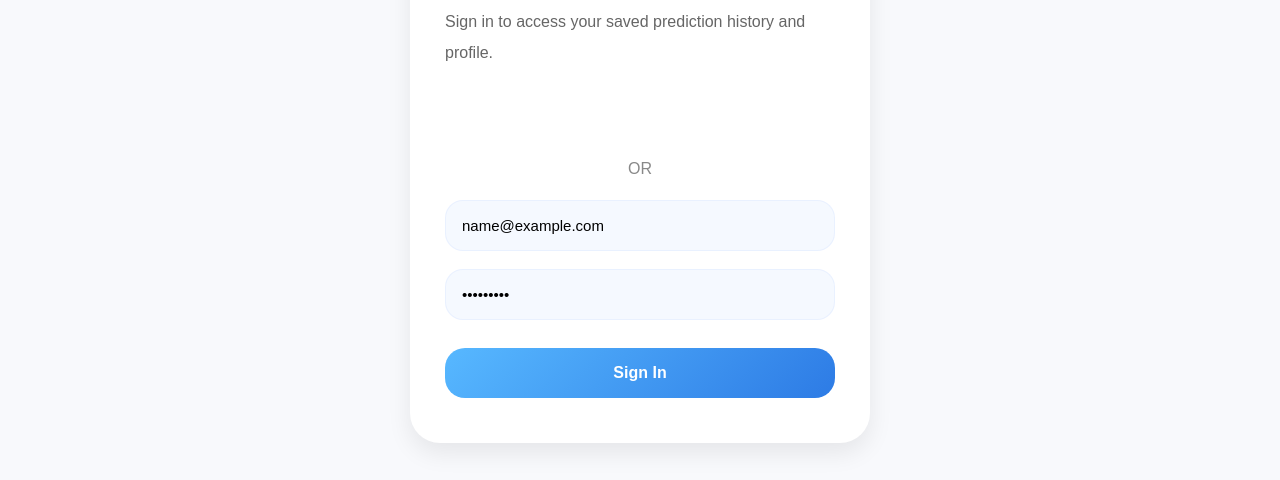
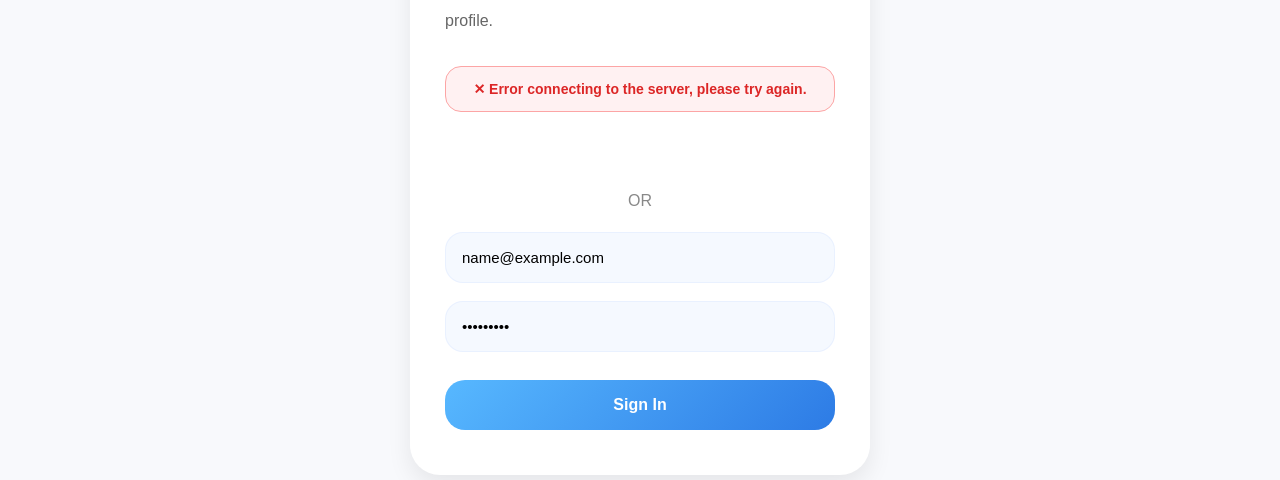
Before and after one commit to LayanJunaid/heart-disease-prediction, a React (Vite) app in the folder heart-disease-frontend/: page /signin in a window 1280 px wide. Both pictures are taken after typing "name@example.com", "Sample123" into the empty fields and a click on the button "Sign In". Shown: the part 314-794 px from the top of the page. Built offline with nearby package versions, Linux system fonts and the light colour scheme; no server answers.

Commit message:
Enhance SignIn component with success and error messages, and update translations for login feedback

```diff
--- a/heart-disease-frontend/src/pages/SignIn.jsx
+++ b/heart-disease-frontend/src/pages/SignIn.jsx
@@ -1,17 +1,12 @@
 import { useState } from "react";
-
 import Navbar from "../components/Navbar";
 import Footer from "../components/Footer";
-
 import { useNavigate } from "react-router-dom";
 import { useTranslation } from "react-i18next";
-
 import { GoogleLogin } from "@react-oauth/google";
-
 import "../styles/auth.css";
 
 function SignIn() {
-
   const { t } = useTranslation();
   const navigate = useNavigate();
 
@@ -20,117 +15,113 @@ function SignIn() {
     password: "",
   });
 
+  const [successMsg, setSuccessMsg] = useState("");
+  const [errorMsg, setErrorMsg] = useState("");
+
   const saveLoginData = (data) => {
     localStorage.setItem("accessToken", data.accessToken);
     localStorage.setItem("refreshToken", data.refreshToken);
     localStorage.setItem("user", JSON.stringify(data.user));
-
-    navigate("/profile");
-    window.location.reload();
   };
 
   const handleChange = (e) => {
     const { name, value } = e.target;
-
-    setFormData({
-      ...formData,
-      [name]: value,
-    });
+    setFormData({ ...formData, [name]: value });
   };
 
   const handleLogin = async (e) => {
     e.preventDefault();
+    setErrorMsg("");
+    setSuccessMsg("");
 
     try {
-      const response = await fetch("http://localhost:5001/api/v1/auth/login", {
+      const response = await fetch(`${import.meta.env.VITE_API_URL}/api/v1/auth/login`, {
         method: "POST",
-        headers: {
-          "Content-Type": "application/json",
-        },
+        headers: { "Content-Type": "application/json" },
         body: JSON.stringify(formData),
       });
 
       const data = await response.json();
 
       if (!response.ok) {
-        alert(data.message || "Login failed");
+        setErrorMsg(data.message || t("loginFailed"));
         return;
       }
 
       saveLoginData(data);
+      setSuccessMsg(t("loginSuccess"));
+      setTimeout(() => {
+        navigate("/profile");
+        window.location.reload();
+      }, 1500);
 
     } catch (error) {
-      alert("Server connection error");
+      setErrorMsg(t("serverError"));
       console.error(error);
     }
   };
 
   const handleGoogleSuccess = async (credentialResponse) => {
+    setErrorMsg("");
+    setSuccessMsg("");
+
     try {
-      const response = await fetch(`${import.meta.env.VITE_API_URL}/api/v1/auth/login`, {
+      const response = await fetch(`${import.meta.env.VITE_API_URL}/api/v1/auth/google`, {
         method: "POST",
-        headers: {
-          "Content-Type": "application/json",
-        },
-        body: JSON.stringify({
-          credential: credentialResponse.credential,
-        }),
+        headers: { "Content-Type": "application/json" },
+        body: JSON.stringify({ credential: credentialResponse.credential }),
       });
 
       const data = await response.json();
 
       if (!response.ok) {
-        alert(data.message || "Google login failed");
+        setErrorMsg(data.message || t("googleFailed"));
         return;
       }
 
       saveLoginData(data);
+      setSuccessMsg(t("loginSuccess"));
+      setTimeout(() => {
+        navigate("/profile");
+        window.location.reload();
+      }, 1500);
 
     } catch (error) {
-      alert("Google login server error");
+      setErrorMsg(t("serverError"));
       console.error(error);
     }
   };
 
   return (
     <>
-
       <Navbar />
 
       <div className="auth-page">
-
         <div className="auth-card">
 
-          <h2>
-            {t("signIn")}
-          </h2>
+          <h2>{t("signIn")}</h2>
+          <p className="auth-subtitle">{t("signInDesc")}</p>
 
-          <p className="auth-subtitle">
-            {t("signInDesc")}
-          </p>
+          {successMsg && (
+            <div className="auth-success">✓ {successMsg}</div>
+          )}
 
+          {errorMsg && (
+            <div className="auth-error">✕ {errorMsg}</div>
+          )}
 
           <GoogleLogin
             onSuccess={handleGoogleSuccess}
-             onError={() => {
-               alert("Google login failed");
-                     }}
+            onError={() => setErrorMsg(t("googleFailed"))}
             locale="en"
             text="signin_with"
             size="large"
             width="650"
           />
 
+          <div className="divider">OR</div>
 
-          <div className="divider">
-            OR
-          </div>
-
-          <form
-            className="auth-form"
-            onSubmit={handleLogin}
-          >
-
+          <form className="auth-form" onSubmit={handleLogin}>
             <input
               type="email"
               name="email"
@@ -149,18 +140,13 @@ function SignIn() {
               required
             />
 
-            <button>
-              {t("signIn")}
-            </button>
-
+            <button type="submit">{t("signIn")}</button>
           </form>
 
         </div>
-
       </div>
 
       <Footer />
-
     </>
   );
 }
--- a/heart-disease-frontend/src/translations/ar.js
+++ b/heart-disease-frontend/src/translations/ar.js
@@ -186,8 +186,9 @@ export default {
 accountCreated: "تم إنشاء الحساب بنجاح! سيتم توجيهك لتسجيل الدخول...",
 signupFailed: "فشل إنشاء الحساب، يرجى المحاولة مجدداً.",
 googleFailed: "فشل تسجيل الدخول بغوغل، يرجى المحاولة مجدداً.",
-serverError: "خطأ في الاتصال بالخادم، يرجى المحاولة لاحقاً."
+serverError: "خطأ في الاتصال بالخادم، يرجى المحاولة لاحقاً.",
 
-
+loginSuccess: "تم تسجيل الدخول بنجاح!",
+loginFailed: "البريد الإلكتروني أو كلمة المرور غير صحيحة.",
 
 };
--- a/heart-disease-frontend/src/translations/en.js
+++ b/heart-disease-frontend/src/translations/en.js
@@ -185,7 +185,8 @@ Please note that this system is intended for educational and research purposes o
   accountCreated: "Account created successfully! You will be redirected to the login page...",
   signupFailed: "Failed to create account, please try again.",
   googleFailed: "Failed to sign in with Google, please try again.",
-  serverError: "Error connecting to the server, please try again."
+  serverError: "Error connecting to the server, please try again.",
 
-
+loginSuccess: "Login successful!",
+loginFailed: "Invalid email or password.",
 };
--- a/heart-disease-frontend/src/translations/tr.js
+++ b/heart-disease-frontend/src/translations/tr.js
@@ -187,4 +187,6 @@ Lütfen bu sistemin yalnızca eğitim ve araştırma amaçlı olduğunu unutmay
   googleFailed: "Google ile giriş başarısız, lütfen tekrar deneyin.",
   serverError: "Sunucuya bağlanırken hata oluştu, lütfen daha sonra tekrar deneyin.",
 
+loginSuccess: "tem تسجيل الدخول بنجاح!",
+loginFailed: "البريد الإلكتروني أو كلمة المرور غير صحيحة.",
 };
```
Lines whose indentation alone changed are shown as unchanged.
